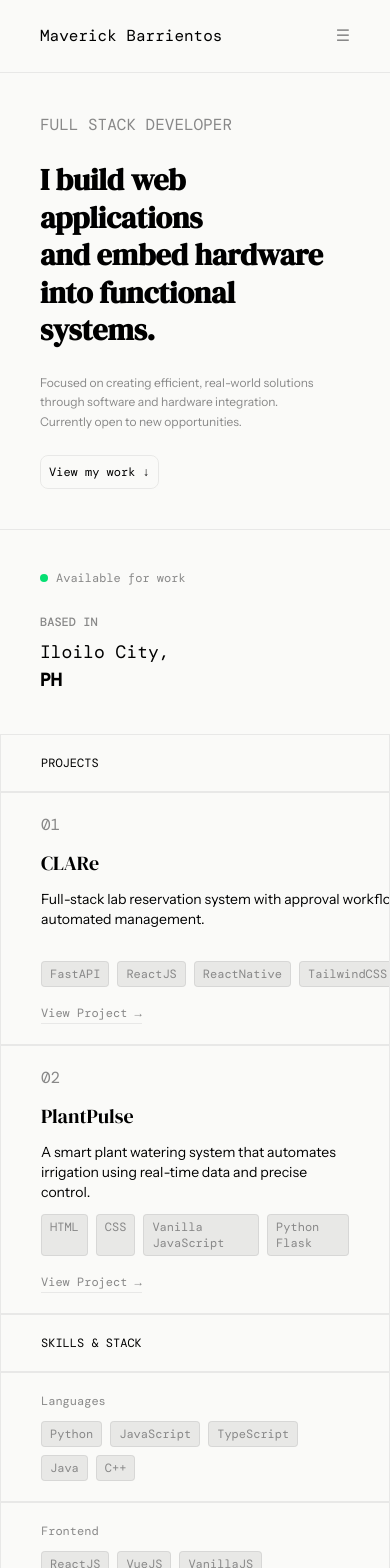
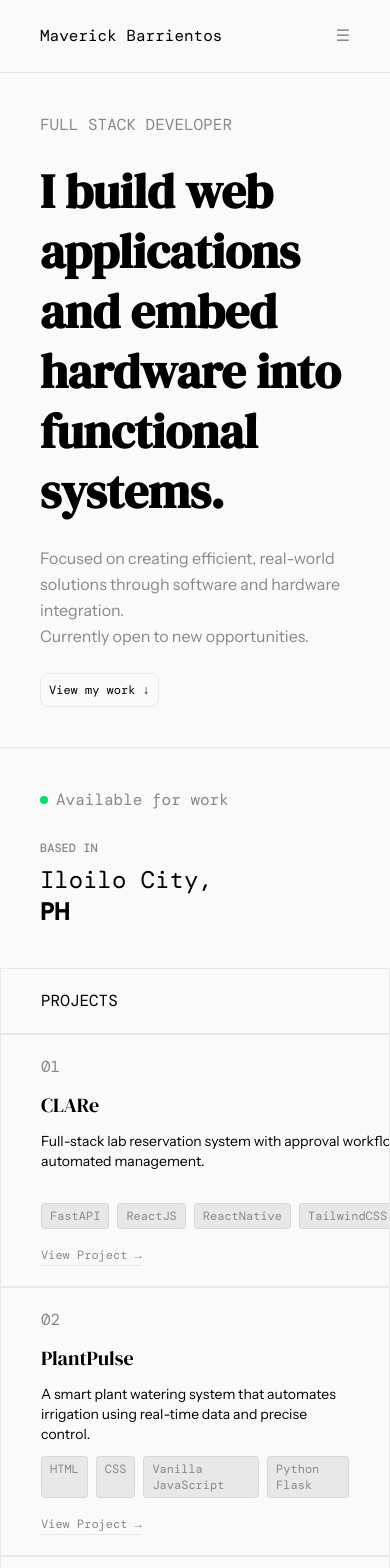
Before and after one commit to maverickbarrientos/maverick-portfolio-2, a React (Vite) app: page / in a window 390 px wide. Shown: the top 1568 px of the page. Built offline with nearby package versions, Linux system fonts and the light colour scheme.

Commit message:
adjusted size

```diff
--- a/src/components/Card.jsx
+++ b/src/components/Card.jsx
@@ -5,7 +5,7 @@ export function Card({ title, children }) {
     return (
 
         <div className="border border-muted px-10 py-5">
-            <p className="font-mono text-muted text-xs lg:text-sm mb-3">{ title }</p>
+            <p className="font-mono text-muted text-sm mb-3">{ title }</p>
             { children }
         </div>
 
--- a/src/components/ProjectCard.jsx
+++ b/src/components/ProjectCard.jsx
@@ -1,10 +1,10 @@
 export function ProjectCard({ title, children, link, number, accent = "#3a9f6a" }) {
 
     return (
-        <div className="group h-full flex flex-col flex-wrap p-5 px-10 gap-3 border-muted relative overflow-hidden transition-colors duration-150 hover:bg-black/[0.02]">
+        <div className="group h-full flex flex-col flex-wrap p-5 px-10 gap-3 border-muted relative overflow-hidden transition-colors duration-150 hover:bg-black/2">
 
             <div
-                className="absolute top-0 left-0 right-0 h-[2px] opacity-0 group-hover:opacity-100 transition-opacity duration-200"
+                className="absolute top-0 left-0 right-0 h-0.5 opacity-0 group-hover:opacity-100 transition-opacity duration-200"
                 style={{ background: accent }}
             />
 
--- a/src/pages/Activities.jsx
+++ b/src/pages/Activities.jsx
@@ -51,7 +51,7 @@ export function Activities() {
         <section id="activities">
 
             <div className="border border-muted">
-                <p className="py-5 px-10 text-xs lg:text-md font-mono">ACTIVITIES</p>
+                <p className="py-5 px-10 text-md font-mono">ACTIVITIES</p>
             </div>
 
             <div className="grid grid-cols-1 lg:grid-cols-2 grid-rows-2">
--- a/src/pages/Footer.jsx
+++ b/src/pages/Footer.jsx
@@ -21,7 +21,7 @@ export function Footer() {
             <div className="grid grid-cols-2 px-10 py-5 border-bottom gap-2">
                 <div>
                     <p className="font-display text-xl lg:text-3xl">Let's build something</p>
-                    <p className="text-muted text-xs lg:text-sm">Whether it's a product idea, a job opportunity, or just a chat — my inbox is open.</p>
+                    <p className="text-muted text-sm">Whether it's a product idea, a job opportunity, or just a chat — my inbox is open.</p>
                 </div>
 
                 <div className="font-mono text-[10px] lg:text-sm flex flex-col gap-3 text-muted">
--- a/src/pages/Hero.jsx
+++ b/src/pages/Hero.jsx
@@ -19,26 +19,26 @@ export function Hero() {
 
                 <div className="flex flex-col items-start gap-6 col-span-2 p-10 border-bottom lg:border-bottom-none lg:border-r-muted">
                     <p className="font-mono text-muted font-light">FULL STACK DEVELOPER</p>
-                    <p className="font-display font-bold text-3xl leading-tight lg:text-5xl">
+                    <p className="font-display font-bold leading-tight text-5xl">
                         I build web applications <br />
                         and embed hardware into functional systems.
                     </p>
-                    <p className="font-body text-muted text-xs leading-relaxed max-w-md lg:text-md">
+                    <p className="font-body text-muted leading-relaxed max-w-md text-md">
                         Focused on creating efficient, real-world solutions through software and hardware integration.
                         <br />
                         Currently open to new opportunities.
                     </p>
                     <a href="#projects">
-                        <button className="font-mono border-muted p-2 text-xs lg:text-sm rounded-lg hover:bg-">View my work ↓</button>
+                        <button className="font-mono border-muted p-2 text-xs lg:text-sm rounded-lg">View my work ↓</button>
                     </a>
                 </div>
 
                 <div className="col-span-1 flex flex-col justify-between p-10">
-                    <p className="font-mono text-muted items-center flex text-xs lg:text-md"><span className="w-2 h-2 rounded-full bg-green-400 inline-block mr-2"></span>Available for work</p>
+                    <p className="font-mono text-muted items-center flex text-md"><span className="w-2 h-2 rounded-full bg-green-400 inline-block mr-2"></span>Available for work</p>
 
                     <div className="font-mono flex flex-col gap-2 mt-7 lg:my-0">
                         <p className="text-muted text-xs lg:text-xs font-medium">BASED IN</p>
-                        <p className="font-normal text-lg lg:text-2xl">Iloilo City, <br /> <span className="font-bold">PH</span></p>
+                        <p className="font-normal text-2xl">Iloilo City, <br /> <span className="font-bold">PH</span></p>
                     </div>
                 </div>
             </div>
--- a/src/pages/Projects.jsx
+++ b/src/pages/Projects.jsx
@@ -37,7 +37,7 @@ export function Projects () {
         <section id="projects">
 
             <div className="border border-muted">
-                <p className="py-5 px-10 font-mono text-xs   lg:text-md">PROJECTS</p>
+                <p className="py-5 px-10 font-mono text-md">PROJECTS</p>
             </div>
 
             <div className="flex-1 grid grid-cols-1 lg:grid-cols-2">
--- a/src/pages/TechStack.jsx
+++ b/src/pages/TechStack.jsx
@@ -29,7 +29,7 @@ export function TechStack() {
         <section id="skills">
 
             <div className="border border-muted">
-                <p className="py-5 px-10 text-xs lg:text-md font-mono">SKILLS & STACK</p>
+                <p className="py-5 px-10 text-md font-mono">SKILLS & STACK</p>
             </div>
 
             <div className="flex-1 grid grid-cols-1 lg:grid-cols-4 min-w-0">
```
